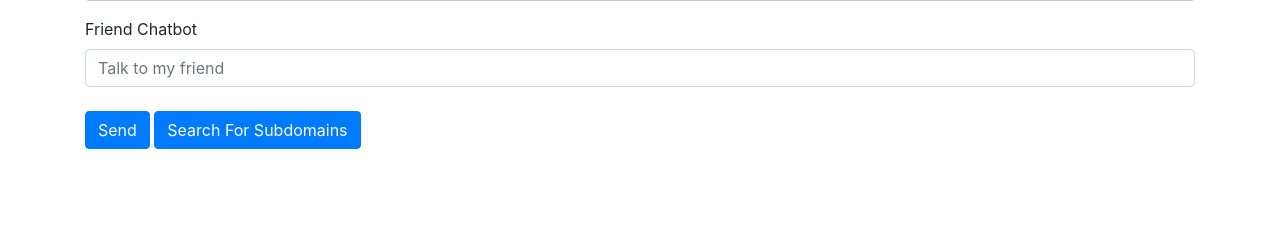
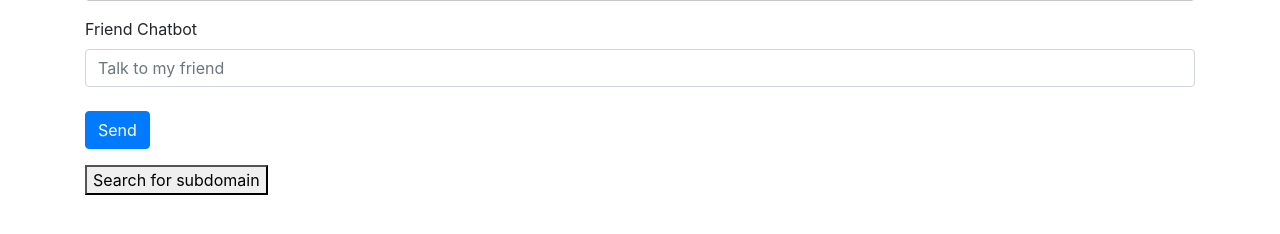
Before and after one commit to madhursk/Chatbot-flask, a Flask app: page / in a window 1280 px wide. Shown: the part 115-349 px from the top of the page. Run offline with Flask 2, Linux system fonts and the light colour scheme; some libraries are stand-ins or nearby versions.

Commit message:
Phase 1 final

```diff
--- a/main.py
+++ b/main.py
@@ -1,4 +1,4 @@
-from flask import Flask, render_template, request
+from flask import Flask, render_template, request, redirect, url_for
 from chatterbot import ChatBot
 from chatterbot.trainers import ListTrainer
 from flask_sqlalchemy import SQLAlchemy
@@ -11,11 +11,6 @@ import nltk
 import random
 import pandas as pd
 
-bot = ChatBot('Friend') #create the bot
-
-#bot.set_trainer(ListTrainer) # Teacher
-trainer = ListTrainer(bot)
-#bot.train(conv) # teacher train the bot
 
 app = Flask(__name__)
 # app.config['SECRET_KEY'] = '5791628bb0b13ce0c676dfde280ba245'
@@ -24,45 +19,38 @@ app.debug = True
 db = SQLAlchemy(app)
 
 
-class Domain_Ext(db.Model):
-	id = db.Column(db.Integer, primary_key= True)
-	#uid = db.Column(db.String(100))
-	question = db.Column(db.String(100))
-	response = db.Column(db.String(100))
-	kw = db.Column(db.String(100))
+# class Domain_Ext(db.Model):
+# 	id = db.Column(db.Integer, primary_key= True)
+# 	#uid = db.Column(db.String(100))
+# 	question = db.Column(db.String(100))
+# 	response = db.Column(db.String(100))
+# 	kw = db.Column(db.String(100))
 
-	def __init__(self, question, response, kw):
-		#self.uid = uid
-		self.question = question
-		self.response = response
-		self.kw = kw
+# 	def __init__(self, question, response, kw):
+# 		#self.uid = uid
+# 		self.question = question
+# 		self.response = response
+# 		self.kw = kw
 
 
-	def __repr__(self):
-		return f"Domain_Ext('{self.question}', '{self.response}', '{self.kw}')"
+# 	def __repr__(self):
+# 		return f"Domain_Ext('{self.question}', '{self.response}', '{self.kw}')"
 
 
 
-class domain_selection(db.Model):
-	id = db.Column(db.Integer, primary_key = True)
-	kw = db.Column(db.String(100))
-	subdomain = db.Column(db.String(100))
+# class domain_selection(db.Model):
+# 	id = db.Column(db.Integer, primary_key = True)
+# 	kw = db.Column(db.String(100))
+# 	subdomain = db.Column(db.String(100))
 
-	def __repr__(self):
-		return f"domain_selection('{self.kw}', '{self.subdomain}')"
+# 	def __repr__(self):
+# 		return f"domain_selection('{self.kw}', '{self.subdomain}')"
 
 
 
 
 
 ask_phrases = ['Tell me something more about ','Can you elaborate about your work in ', 'This seems interesting... can you tell me more about ', 'What did you do in ']
-
-flimit = 4
-
-for knowledeg in os.listdir('base'):
-	BotMemory = open('base/'+ knowledeg, 'r').readlines()
-	trainer.train(BotMemory)
-
 
 
 
@@ -73,26 +61,15 @@ for knowledeg in os.listdir('base'):
 def index():
 	return render_template('index.html')
 
-@ app.route('/process', methods=['POST'])
+
+@app.route('/subdomain', methods=["GET", "POST"])
+def subdomain():
+	return render_template('subdomain.html')
 
 
 
-# def nouns_extract(nouns,ans):
-# 	# ask_phrases = ['Tell me something more about ','Can you elaborate about your work in ', 'This seems interesting... can you tell me more about ', 'What did you do in ']
-# 	words = nltk.word_tokenize(ans)
-# 	list_words = nltk.pos_tag(words)
-# 	for i in range(len(list_words)):
-# 		if("NN" in list_words[i][1]):
-# 			if(i+1<len(list_words)):
-# 				if("NN" in list_words[i+1][1]):
-# 					nouns.append(list_words[i][0]+" "+list_words[i+1][0])
-# 					print(list_words[i][0]+" "+list_words[i+1][0])
-# 			else:
-# 				nouns.append(list_words[i][0])
-# 				print(list_words[i][0])
-# 	return nouns
 
-# flimit = 4
+@ app.route('/process', methods=['POST'])
 
 # con = sqlite3.connect('chatbot.db')
 # 			cursorObj = con.cursor()
@@ -110,27 +87,11 @@ def process():
 	con = sqlite3.connect('chatbot.db')
 	cursorObj = con.cursor()
 
-	# cursorObj.execute('SELECT * FROM domain_extraction ORDER BY uid DESC LIMIT 1')
-	# rows = cursorObj.fetchall()
-	# con.commit()
-	# cursorObj.close()
-	# print('Printing rows')
-	# print(rows)
 	ans = request.form['user_input']
 
-	# data = []
-	# for i in rows:
-	# 	for j in i:
-	# 		data.append(j)
-	# # data = list(rows)
-	# print('printing data')
-	# print(data)
+
 	qtns1 = "Tell me about your recent project"
-	# con = sqlite3.connect('chatbot.db')
-	# cursorObj = con.cursor()
-	# cursorObj.execute('DELETE FROM domain_extraction WHERE uid=(SELECT MAX(uid) FROM domain_extraction)')
-	# con.commit()
-	# cursorObj.close()
+
 
 	ask_phrases = ['Tell me something more about ',
                'Can you elaborate about your work in ',
@@ -140,8 +101,7 @@ def process():
 
 	count = 0
 	kw = []
-	# return render_template('index.html',user_input="First answer",bot_response=qtns1)
-	# ans=request.form['user_input']
+
 	nouns = []
 	n_count=0
 	words = nltk.word_tokenize(ans)
@@ -216,11 +176,6 @@ def process():
 
 	return render_template('index.html',user_input=ans,bot_response=qtn)
 
-	# con = sqlite3.connect('chatbot.db')
-	# cursorObj = con.cursor()
-	# cursorObj.execute("INSERT INTO domain_extraction (question, answer, keyword) VALUES (?,?,?)",(qtn,'',''))
-	# con.commit()
-	# cursorObj.close()
 
 
 
--- a/templates/index.html
+++ b/templates/index.html
@@ -22,9 +22,16 @@ User: {{user_input}}
     <label for="exampleInputEmail1">Friend Chatbot</label>
     <input type="text" name="user_input" class="form-control" id="exampleInputEmail1" aria-describedby="emailHelp" placeholder="Talk to my friend"><br>
   <button type="submit" class="btn btn-primary">Send</button>
-  <button type="submit" class="btn btn-primary">Search For Subdomains</button>
+
 
 </form>
 </div>
+
+
+<form action="/subdomain" method="post">
+  <button name="forwardBtn" type="submit">Search for subdomain</button>
+</form>
+
+
 </body>
 </html>
--- /dev/null
+++ b/templates/subdomain.html
@@ -0,0 +1 @@
+<h1>Code for subdomain extraction</h1>
```
Also changed, not shown: chatbot.db, db.sqlite3.
